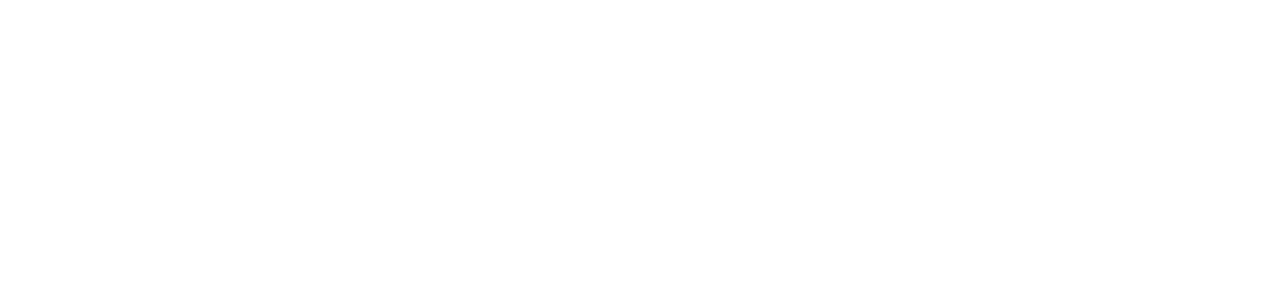
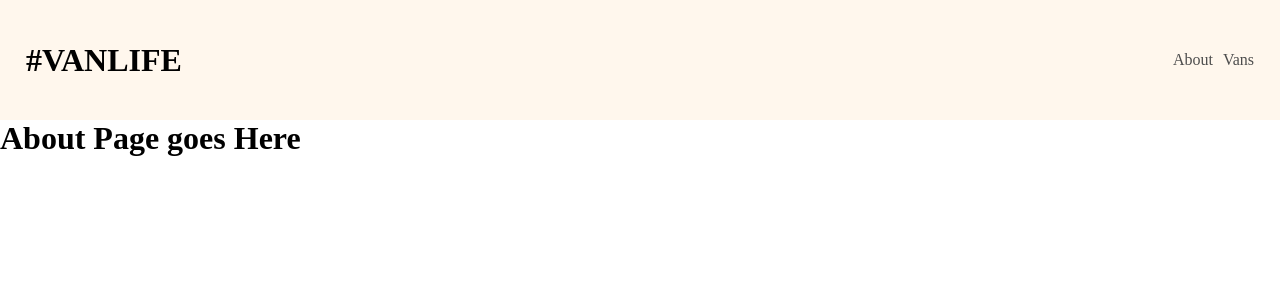
Before and after one commit to ringtho/vanlife-smith, a React (Create React App) app: page /about in a window 1280 px wide. Before the commit this address had no page. Shown: the top 300 px of the page. Built offline with nearby package versions, Linux system fonts and the light colour scheme.

Commit message:
Added Nested routing for About and vans routes

```diff
--- a/src/App.css
+++ b/src/App.css
@@ -4,10 +4,6 @@
 
 body {
   margin: 0;
-}
-
-.site-wrapper {
-  background: blue;
 }
 
 h1 {
@@ -30,4 +26,10 @@
 .home-link {
   margin-left: 10px;
   text-decoration: none;
+  color: #4d4d4d;
 }
+
+.vanlife-link {
+  text-decoration: none;
+  color: #000000;
+}
--- a/src/App.js
+++ b/src/App.js
@@ -2,6 +2,9 @@
 import { BrowserRouter, Routes, Route } from "react-router-dom"
 
 import Layout from './components/Layout';
+import Home from "./pages/Home"
+import About from './pages/About'
+import Vans from './pages/Vans'
 
 function App() {
   return (
@@ -9,6 +12,9 @@
       <BrowserRouter>
         <Routes>
           <Route path="/" element={<Layout />}>
+            <Route index element={<Home />} />
+            <Route path='/about' element={<About />} />
+            <Route path='/vans' element={<Vans />} />
           </Route>
         </Routes>
       </BrowserRouter>
--- a/src/components/Footer.js
+++ b/src/components/Footer.js
@@ -2,6 +2,6 @@
 
 export default function Footer(){
     return (
-        <h1>Footer Component</h1>
+        <h1></h1>
     )
 }
--- a/src/components/Header.js
+++ b/src/components/Header.js
@@ -4,7 +4,7 @@
 export default function Header(){
     return (
         <div className="header">
-            <h1>#VANLIFE</h1>
+            <h1><Link to="/" className="vanlife-link">#VANLIFE</Link></h1>
             <nav>
                 <Link to="/about" className="home-link">About</Link>
                 <Link to="/vans" className="home-link">Vans</Link>
--- a/src/components/Layout.js
+++ b/src/components/Layout.js
@@ -1,6 +1,6 @@
 import React from "react"
 import Header from "./Header"
-import Footer from "./Footer"
+// import Footer from "./Footer"
 import { Outlet } from "react-router-dom"
 
 
@@ -9,7 +9,7 @@
         <div className="site-wrapper">
             <Header />
                 <Outlet />
-            <Footer />
+            {/* <Footer /> */}
         </div>
     )
 }
--- /dev/null
+++ b/src/pages/About.js
@@ -0,0 +1,7 @@
+import React from "react"
+
+export default function About(){
+    return (
+        <h1>About Page goes Here</h1>
+    )
+}
--- /dev/null
+++ b/src/pages/Home.js
@@ -0,0 +1,8 @@
+import React from "react"
+
+
+export default function Home(){
+    return(
+        <h1>Home Page goes Here</h1>
+    )
+}
--- /dev/null
+++ b/src/pages/Vans.js
@@ -0,0 +1,8 @@
+import React from "react"
+
+
+export default function Vans(){
+    return (
+        <h1>Vans</h1>
+    )
+}
```
